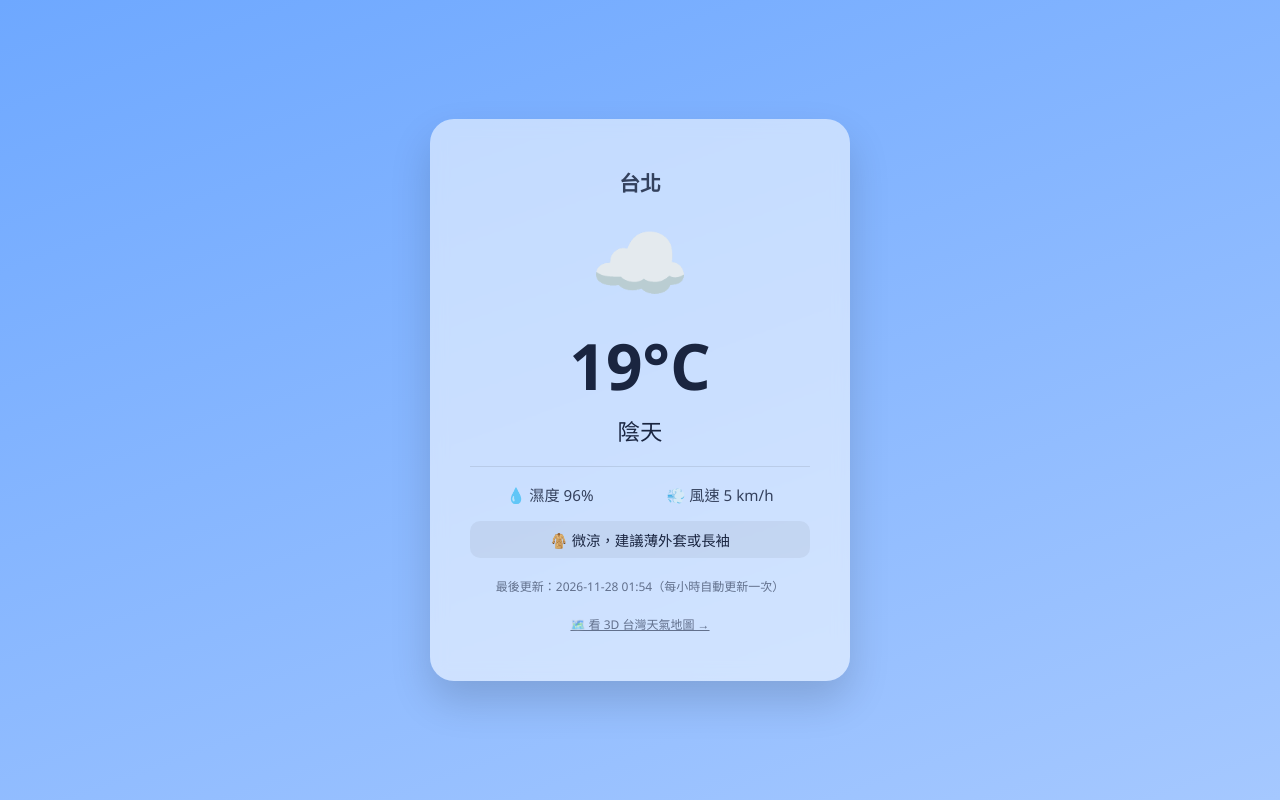
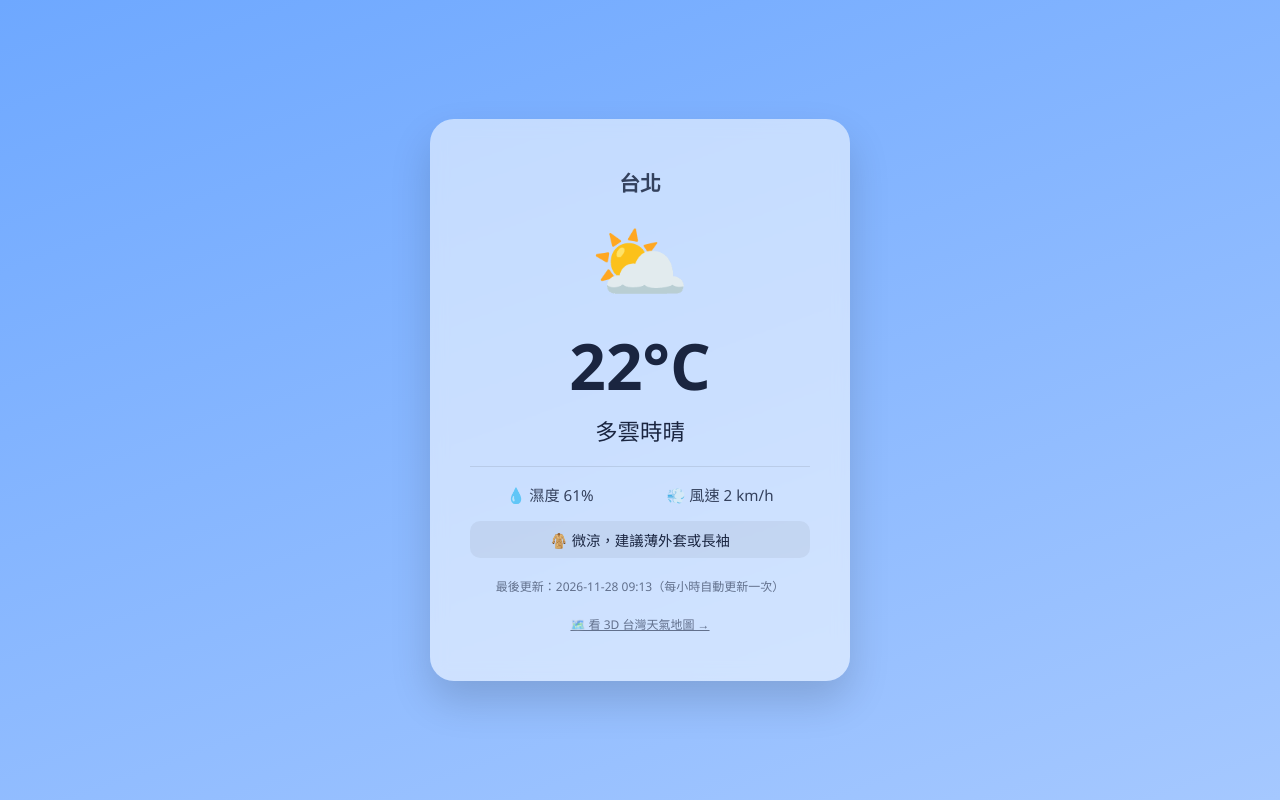
Before and after one commit to thomaschen-spec/weather-page, a plain HTML site: page public/index.html in a window 1280 px wide. Drawn offline with Linux system fonts and the light colour scheme.

Commit message:
auto: update weather

```diff
--- a/public/index.html
+++ b/public/index.html
@@ -81,16 +81,16 @@
 <body>
   <div class="card">
     <div class="city">台北</div>
-    <div class="icon">☁️</div>
-    <div class="temp">19°C</div>
-    <div class="desc">陰天</div>
+    <div class="icon">⛅</div>
+    <div class="temp">22°C</div>
+    <div class="desc">多雲時晴</div>
     <div class="meta">
-      <div>💧 濕度 96%</div>
-      <div>💨 風速 5 km/h</div>
+      <div>💧 濕度 61%</div>
+      <div>💨 風速 2 km/h</div>
     </div>
     <div class="outfit">🧥 微涼，建議薄外套或長袖</div>
 
-    <div class="updated">最後更新：2026-11-28 01:54（每小時自動更新一次）</div>
+    <div class="updated">最後更新：2026-11-28 09:13（每小時自動更新一次）</div>
     <div class="updated"><a href="./map/" style="color:inherit;">🗺️ 看 3D 台灣天氣地圖 →</a></div>
   </div>
   <script>
```
